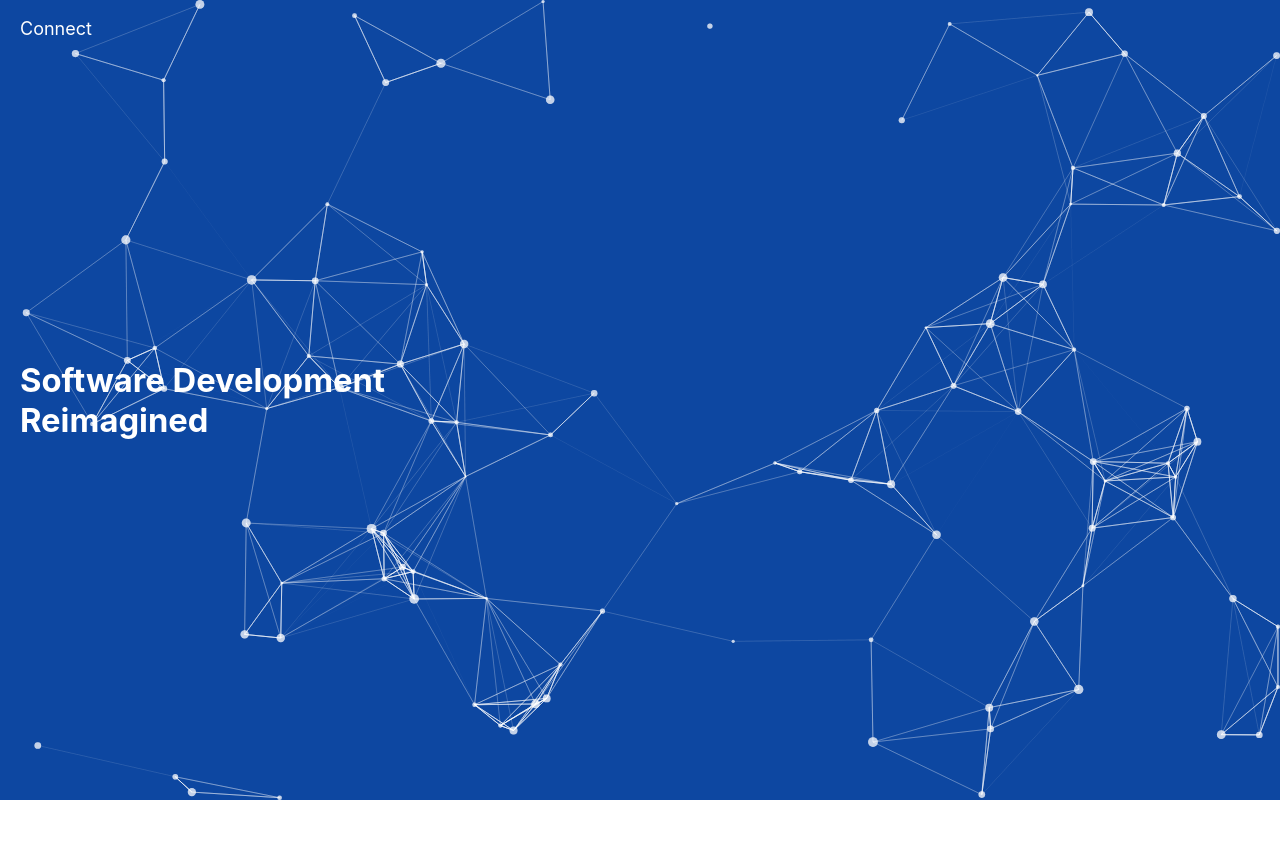
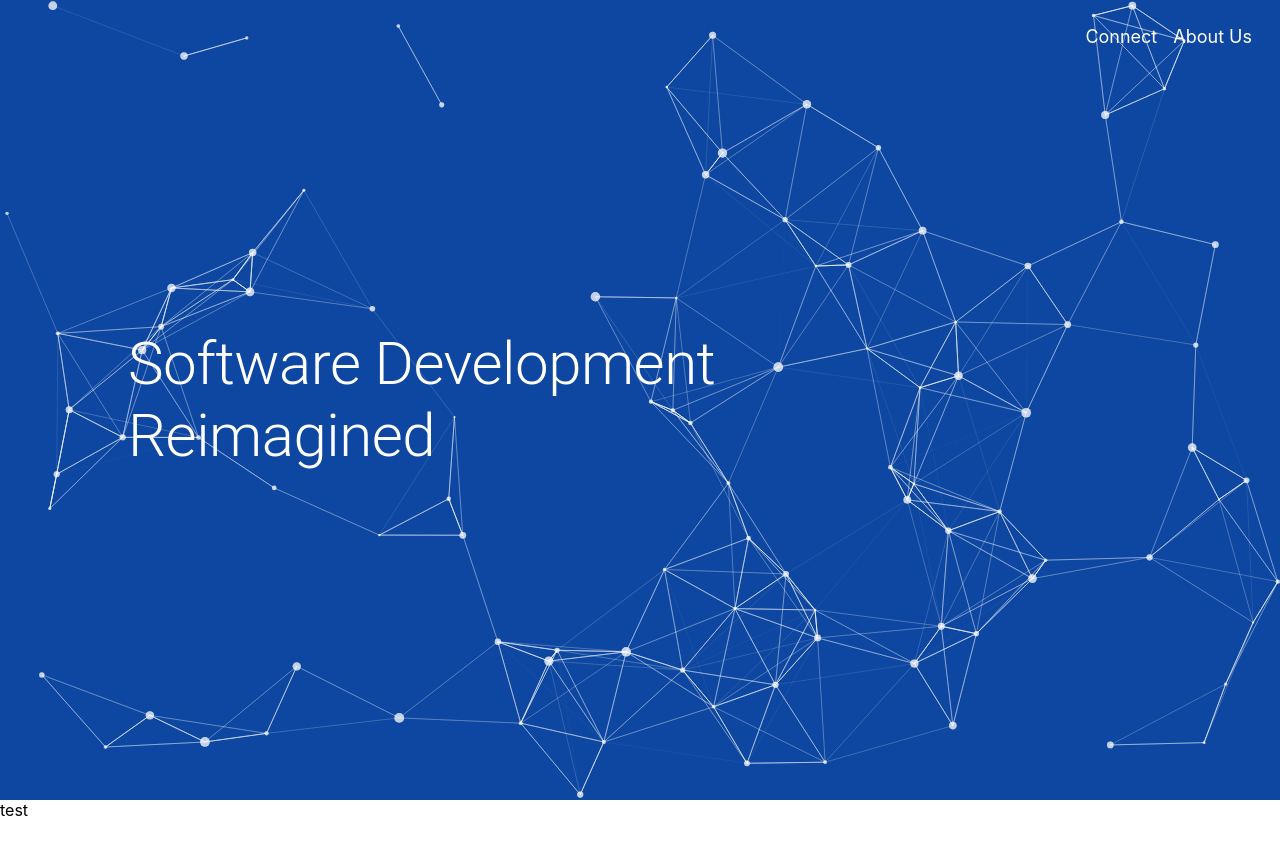
Before and after one commit to Pasquariello/studios, a Next.js app: page / in a window 1280 px wide. Shown: the top 854 px of the page. Built offline with nearby package versions, Linux system fonts and the light colour scheme.

Commit message:
update header

```diff
--- /dev/null
+++ b/components/ParticleComponent.tsx
@@ -0,0 +1,103 @@
+import type { NextComponentType } from 'next'
+
+import styles from '../styles/Home.module.css'
+
+import Particles from "react-tsparticles";
+
+
+
+const ParticleComponent: NextComponentType = () => {
+
+
+  return (
+        <Particles
+          id="tsparticles"
+          className={styles.tsparticles}
+          height="100vh"
+          width="100%"
+
+          options={{
+            background: {
+              color: {
+                value: "#0d47a1",
+              },
+            },
+            fullScreen: {
+              enable: false,
+            },
+            fpsLimit: 60,
+            interactivity: {
+              events: {
+                onClick: {
+                  enable: true,
+                  mode: "push",
+                },
+                onHover: {
+                  enable: true,
+                  mode: "repulse",
+                },
+                resize: true,
+              },
+              modes: {
+                bubble: {
+                  distance: 400,
+                  duration: 2,
+                  opacity: 0.8,
+                  size: 40,
+                },
+                push: {
+                  quantity: 4,
+                },
+                repulse: {
+                  distance: 200,
+                  duration: 0.4,
+                },
+              },
+            },
+            particles: {
+              color: {
+                value: "#ffffff",
+              },
+              links: {
+                color: "#ffffff",
+                distance: 150,
+                enable: true,
+                opacity: 0.5,
+                width: 1,
+              },
+              collisions: {
+                enable: true,
+              },
+              move: {
+                direction: "none",
+                enable: true,
+                outMode: "bounce",
+                random: false,
+                speed: 6,
+                straight: false,
+              },
+              number: {
+                density: {
+                  enable: true,
+                  value_area: 800,
+                },
+                value: 80,
+              },
+              opacity: {
+                value: 0.5,
+              },
+              shape: {
+                type: "circle",
+              },
+              size: {
+                random: true,
+                value: 5,
+              },
+            },
+            detectRetina: true,
+          }}
+        />
+    )
+}
+
+export default ParticleComponent
--- a/pages/index.tsx
+++ b/pages/index.tsx
@@ -4,6 +4,8 @@ import Image from 'next/image'
 import styles from '../styles/Home.module.css'
 
 import Particles from "react-tsparticles";
+import { Typography } from '@mui/material';
+import ParticleComponent from '../components/ParticleComponent';
 
 
 const Home: NextPage = () => {
@@ -29,109 +31,18 @@ const Home: NextPage = () => {
 
       <header className={styles.heroContainer}>
         <nav className={styles.nav}>
-          <p>Connect</p>
+          <p className={styles.navItem}>Connect</p>
+          <p className={styles.navItem}>About Us</p>
         </nav>
-        {/* <Image
-          layout="fill"
-          // width="1"
-          // height="1"
-          alt=""
-          className={styles.heroImage}
-          src="/static/images/ramon-salinero-vEE00Hx5d0Q-unsplash.jpg"
-        /> */}
 
-        <div style={{zIndex: 1, color: 'white'}}>
+        <div className={styles.headerTextContainer}>
+          <Typography className={styles.headerText} variant="h2">Software Development <br/> Reimagined</Typography>
         </div>
 
-        <div className={styles.headerText}>
-          <h3>Software Development <br/> Reimagined</h3>
-        </div>
-
-        <Particles
-      id="tsparticles"
-      init={particlesInit}
-      loaded={particlesLoaded}
-      options={{
-        background: {
-          color: {
-            value: "#0d47a1",
-          },
-        },
-        fpsLimit: 60,
-        interactivity: {
-          events: {
-            onClick: {
-              enable: true,
-              mode: "push",
-            },
-            onHover: {
-              enable: true,
-              mode: "repulse",
-            },
-            resize: true,
-          },
-          modes: {
-            bubble: {
-              distance: 400,
-              duration: 2,
-              opacity: 0.8,
-              size: 40,
-            },
-            push: {
-              quantity: 4,
-            },
-            repulse: {
-              distance: 200,
-              duration: 0.4,
-            },
-          },
-        },
-        particles: {
-          color: {
-            value: "#ffffff",
-          },
-          links: {
-            color: "#ffffff",
-            distance: 150,
-            enable: true,
-            opacity: 0.5,
-            width: 1,
-          },
-          collisions: {
-            enable: true,
-          },
-          move: {
-            direction: "none",
-            enable: true,
-            outMode: "bounce",
-            random: false,
-            speed: 6,
-            straight: false,
-          },
-          number: {
-            density: {
-              enable: true,
-              value_area: 800,
-            },
-            value: 80,
-          },
-          opacity: {
-            value: 0.5,
-          },
-          shape: {
-            type: "circle",
-          },
-          size: {
-            random: true,
-            value: 5,
-          },
-        },
-        detectRetina: true,
-      }}
-    />
+        <ParticleComponent/>
 
       </header>
-
+      test
 
 
       <main className={styles.main}>
--- a/styles/Home.module.css
+++ b/styles/Home.module.css
@@ -119,6 +119,9 @@
 /*  NEW  */
 .nav{
   position: absolute;
+  display: flex;
+  width: 100%;
+  justify-content: flex-end;
   color: white;
   z-index: 1;
   padding-left: 20px;
@@ -126,25 +129,54 @@
   font-size: 18px;
 }
 
-.headerText{
+.navItem{
+  padding: 8px
+}
+
+.headerTextContainer{
   display: flex;
-  height: 100vh;
+  height: 100%;
+  width: 100%;
   align-items: center;
   position: relative;
   color: white;
   z-index: 1;
-  padding-left: 20px;
-  padding-right: 20px;
-  font-size: 28px;
+  padding-left: 10%;
+  font-size: 2.2rem;
+
 }
 
-.heroImage {
- z-index: 0;
- object-fit: fill;
+@media (max-width: 600px) {
+  .headerTextContainer {
+    padding-left: 0px;
+    /* display: flex; */
+    justify-content: center;
+    align-items: center;
+
+
+  }
+  .headerText {
+    font-size: 1.8rem;
+  }
 }
 
+
 .heroContainer {
-  width: 100%;
-  /* max-height: 500px; */
-  /* height: 200px; */
+  height: 100vh;
 }
+
+
+.tsparticles{
+  position: absolute;
+  top: 0;
+  width: 100vw
+
+  /* overflow: hidden;
+  border-radius: 100%;
+  position: absolute;
+  top: 0;
+  right: -500px;
+  /* left: -600px; */
+  /* top: -200px; */
+
+}
--- a/styles/globals.css
+++ b/styles/globals.css
@@ -4,7 +4,7 @@ body {
   margin: 0;
   font-family: -apple-system, BlinkMacSystemFont, Segoe UI, Roboto, Oxygen,
     Ubuntu, Cantarell, Fira Sans, Droid Sans, Helvetica Neue, sans-serif;
-  height: 100%;
+  /* height: 100%; */
 }
 
 
```
